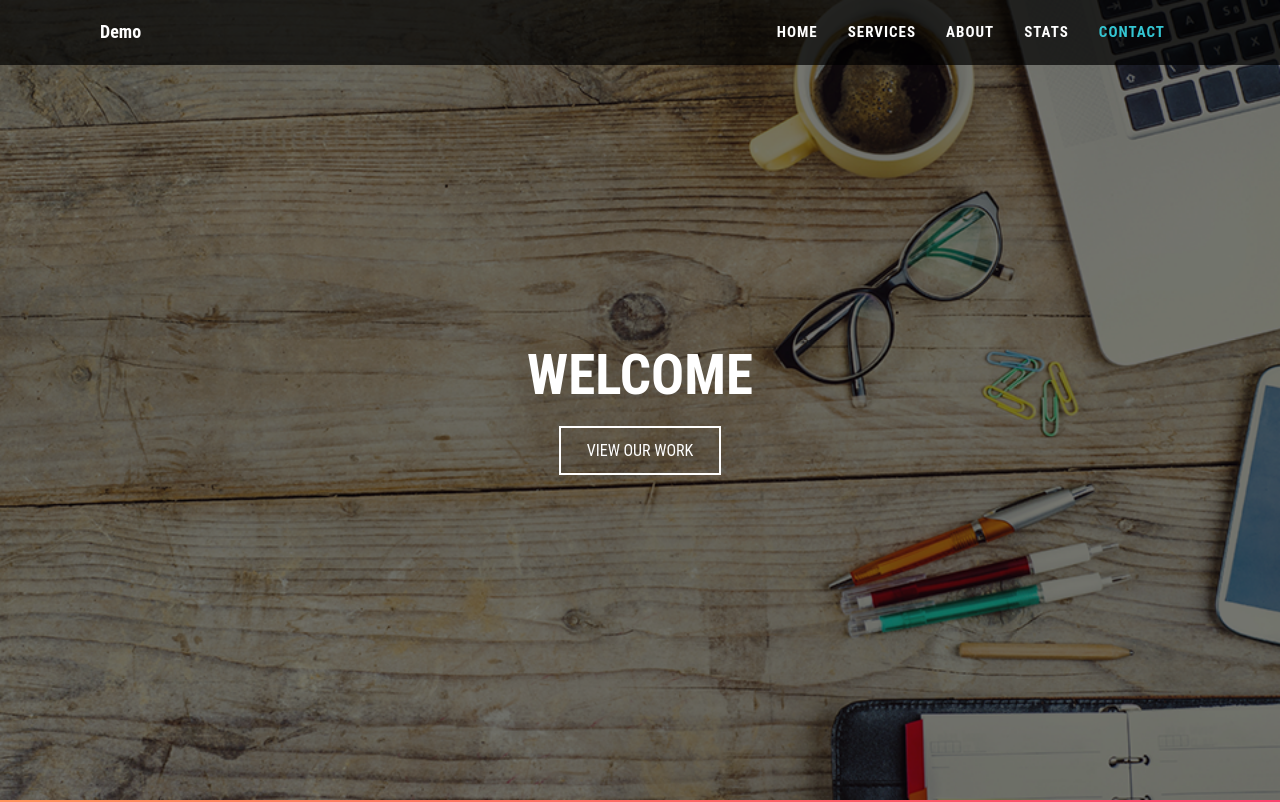
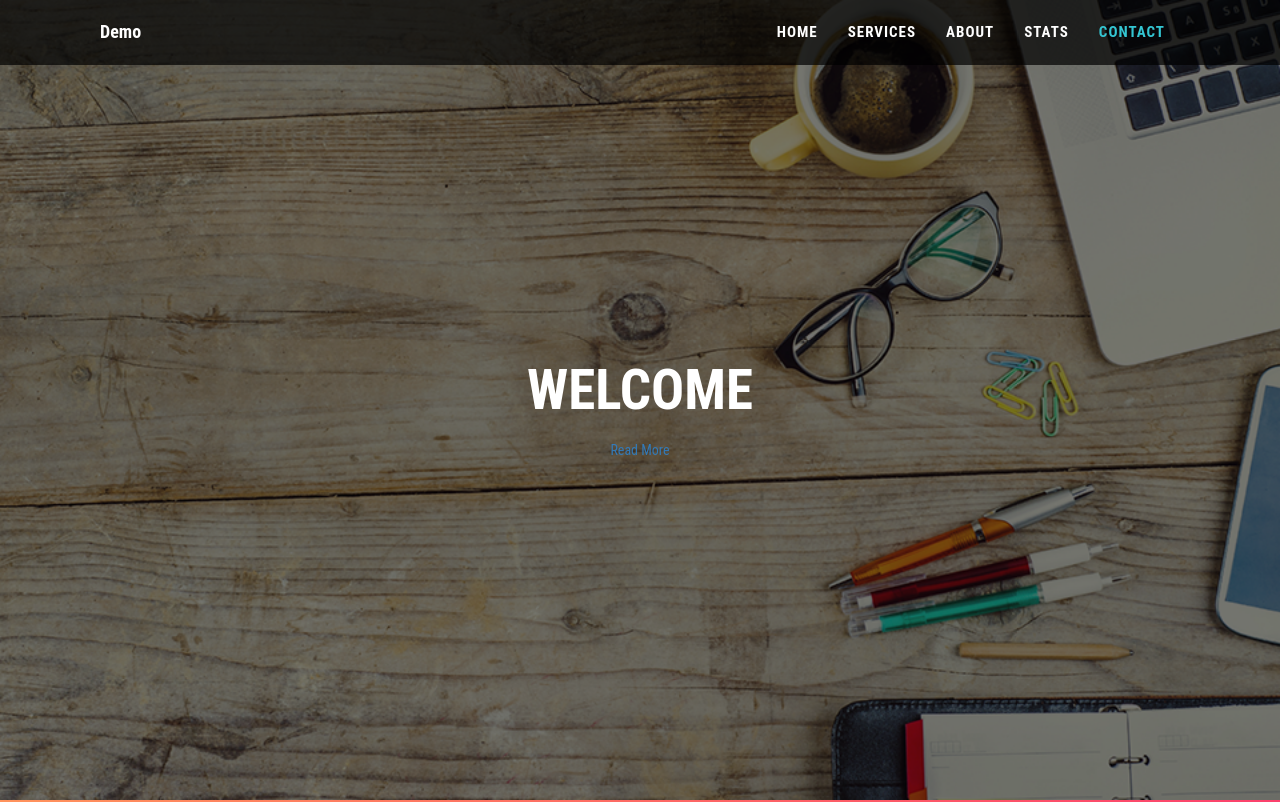
Before and after one commit to pravindeshatwar/pravindeshatwar.github.io, a plain HTML site: page index.html in a window 1280 px wide. Shown: the top 802 px of the page. Drawn offline with nearby package versions, Linux system fonts and the light colour scheme.

Commit message:
Update index.html

```diff
--- a/index.html
+++ b/index.html
@@ -55,8 +55,8 @@
 					<div id="home-heading" class="animated bounceInLeft">
 						<h3>Welcome</h3>
 					</div>
-					<div id="home-btn">
-						<a class="btn btn-lg btn-general btn-white animated bounceInRight" role="button" href="#work" title="View Our Work">View Our Work</a>
+					<div class="more animated bounceInRight">
+						<a href="#" data-toggle="modal" data-target="#myModal"> Read More</a>
 					</div>
 				</div>
 			</div>
```
